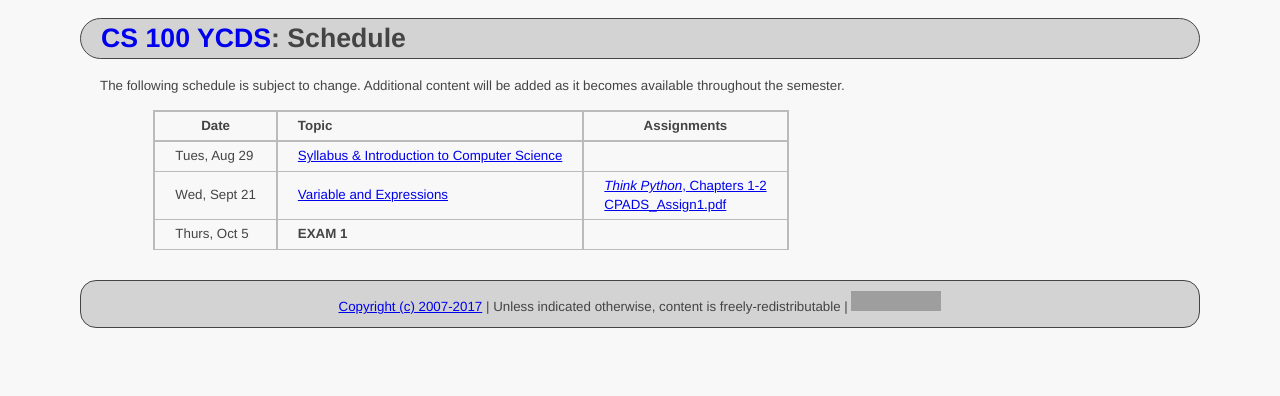
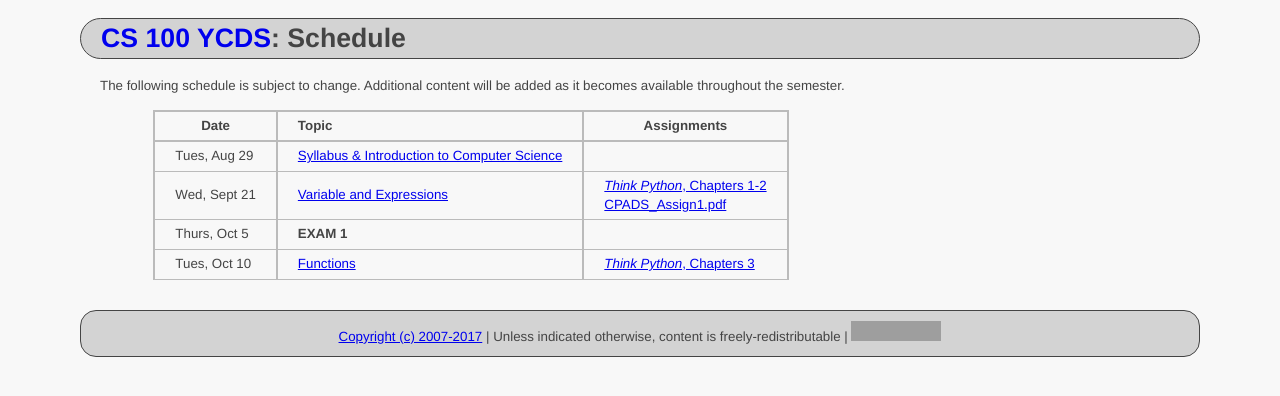
Before and after one commit to ycpcs/cs100-fall2017-ycds, a Jekyll site: the page built from schedule.md, in a window 1280 px wide. Shown: the top 396 px of the page. Built offline with Jekyll 4.4.1, drawn with Linux system fonts in a browser that asks for light colours; grey boxes are pictures that could not be loaded.

Commit message:
add function lecture
add function lecture

```diff
--- a/schedule.md
+++ b/schedule.md
@@ -13,6 +13,7 @@ Additional content will be added as it becomes available throughout the semester
 >| Tues, Aug 29   |  [Syllabus & Introduction to Computer Science](lectures/lecture0_intro.pdf)                          |                                                                                            |
 >| Wed, Sept 21   |  [Variable and Expressions](lectures/lecture1_variables_expressions.pdf)                             | [*Think Python*, Chapters 1-2](http://greenteapress.com/thinkpython/thinkpython.html) <br /> [CPADS_Assign1.pdf](assign/CPADS_Assign1.pdf)     |
 >| Thurs, Oct 5   |  **EXAM 1**    |                                                                                            |
+>| Tues, Oct 10   |  [Functions](lectures/lecture3_functions.pdf)                                                        | [*Think Python*, Chapters 3](http://greenteapress.com/thinkpython/thinkpython.html)    |
 
 <!--
 >| Fri, Sept 23   |  [Variable and Expressions](lectures/lecture1_variables_expressions.pdf)                             | [*Think Python*, Chapters 1-2](http://greenteapress.com/thinkpython/thinkpython.html) <br /> [CPADS_Assign1.pdf](assign/CPADS_Assign1.pdf)     |
```
